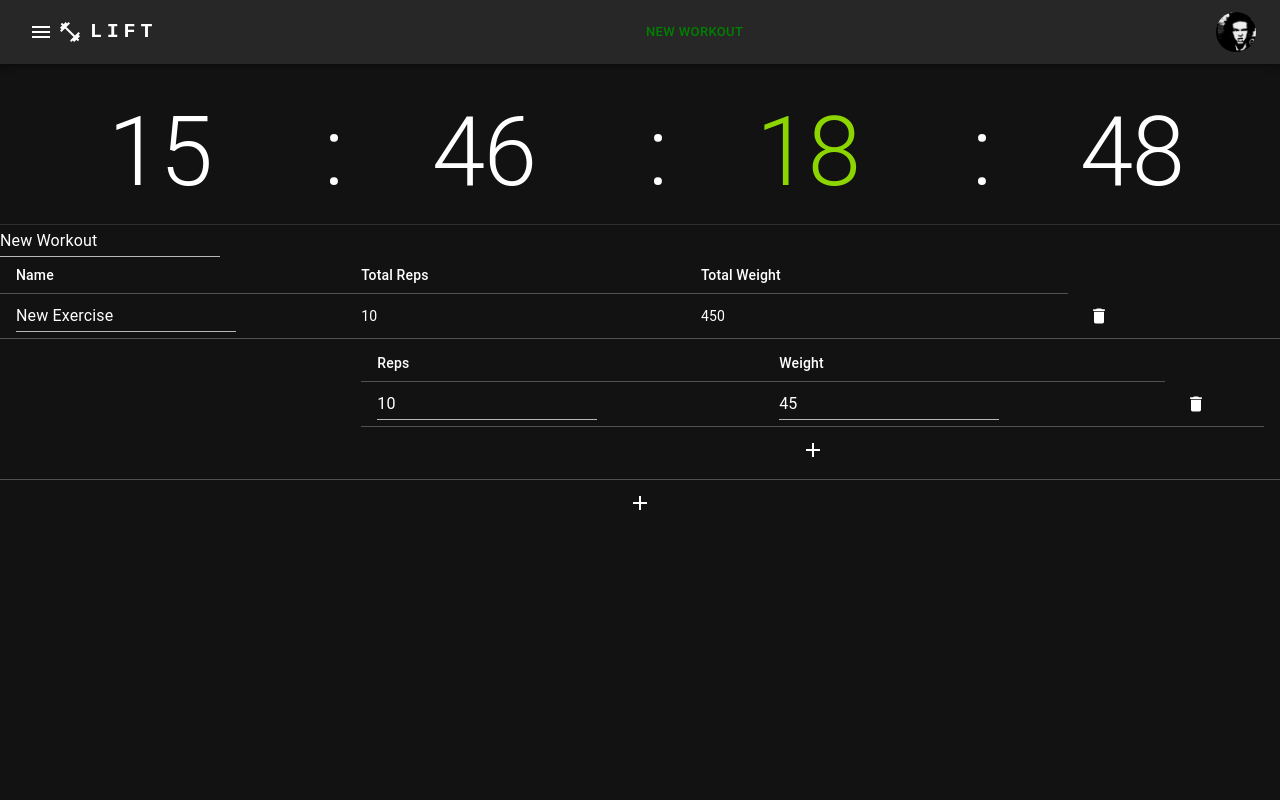
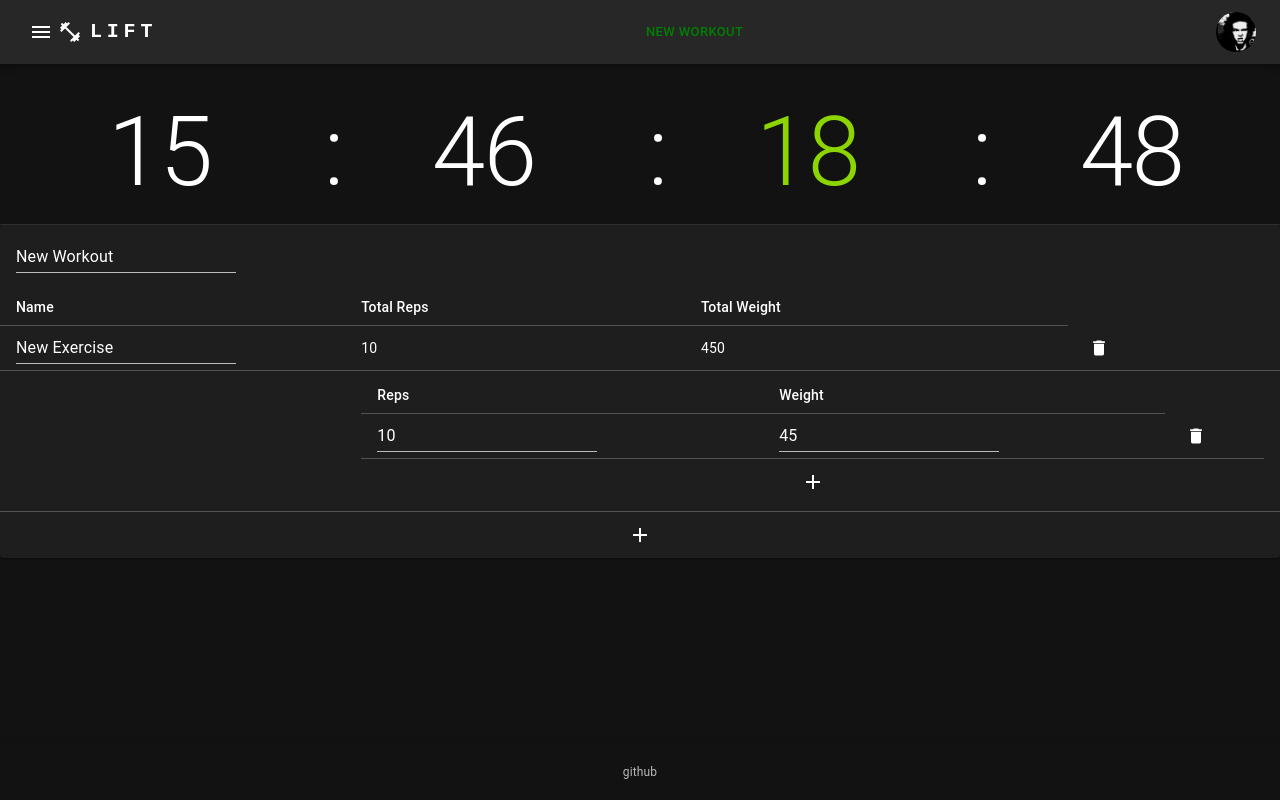
Before and after one commit to entimaniac/workout_tracker_no_ts, a React (Create React App) app: page / in a window 1280 px wide. Built offline with nearby package versions, Linux system fonts and the light colour scheme.

Commit message:
add layout for workout to hold table and name; add footer with link to github; on hover effect to table rows everywhere

```diff
--- a/src/App.js
+++ b/src/App.js
@@ -1,8 +1,9 @@
 import React from 'react';
-import {ExerciseTable} from "./components/exercises/ExerciseTable";
 import {Clock} from "./components/Clock";
 import {Container, createTheme, CssBaseline, Divider, ThemeProvider} from "@mui/material";
 import {MenuBar} from "./components/header/MenuBar";
+import {WorkoutLayout} from "./layout/WorkoutLayout";
+import {Footer} from "./components/footer/Footer";
 
 function App() {
     const darkTheme = createTheme({
@@ -30,6 +31,12 @@ function App() {
                     size: 'small',
                 },
             },
+            MuiTableRow: {
+                hover: true,
+                defaultProps: {
+                    hover: true
+                }
+            },
         }
     });
     return (
@@ -40,7 +47,8 @@ function App() {
                     <MenuBar/>
                     <Clock/>
                     <Divider/>
-                    <ExerciseTable/>
+                    <WorkoutLayout/>
+                    <Footer/>
                 </Container>
             </ThemeProvider>
         </>
--- a/src/components/exercises/ExerciseTable.js
+++ b/src/components/exercises/ExerciseTable.js
@@ -1,20 +1,15 @@
 import React, {Fragment} from 'react';
-import {IconButton, Table, TableBody, TableCell, TableContainer, TableHead, TableRow, TextField} from "@mui/material";
+import {IconButton, Table, TableBody, TableCell, TableContainer, TableHead, TableRow} from "@mui/material";
 import AddIcon from '@mui/icons-material/Add';
 import {SetsTable} from "../sets/SetsTable";
 import {AppContext} from "../../context/AppContext";
 import {Exercise} from "./Exercise";
 
 export const ExerciseTable = () => {
-    const {appData, addExercise, updateActiveWorkout} = React.useContext(AppContext);
-    const updateWorkoutName = (e) => {
-        updateActiveWorkout("name",  e.target.value)
-    }
+    const {appData, addExercise} = React.useContext(AppContext);
     let exerciseList = appData?.activeWorkout?.exercises?.exerciseList || {};
     return (
         <>
-            <TextField value={appData.activeWorkout.name} variant="standard" onChange={updateWorkoutName}/>
-
             <TableContainer>
                 <Table sx={{minWidth: 650}} aria-label="simple table">
                     <TableHead>
--- /dev/null
+++ b/src/components/footer/Footer.js
@@ -0,0 +1,17 @@
+import * as React from 'react';
+import {BottomNavigation, BottomNavigationAction, Link, Paper} from "@mui/material";
+
+export const Footer = () => {
+
+    return (
+        <Paper sx={{position: 'fixed', bottom: 0, left: 0, right: 0}} elevation={3}>
+            <BottomNavigation showLabels={true}>
+                <BottomNavigationAction
+                    component={Link}
+                    label={"github"}
+                    href={"https://github.com/entimaniac/workout_tracker_no_ts"}
+                />
+            </BottomNavigation>
+        </Paper>
+    );
+};
--- /dev/null
+++ b/src/layout/WorkoutLayout.js
@@ -0,0 +1,20 @@
+import React from 'react';
+import {Paper, TextField} from "@mui/material";
+import {AppContext} from "../context/AppContext";
+import {ExerciseTable} from "../components/exercises/ExerciseTable";
+
+export const WorkoutLayout = () => {
+    const {appData, updateActiveWorkout} = React.useContext(AppContext);
+    const updateWorkoutName = (e) => {
+        updateActiveWorkout("name", e.target.value)
+    }
+    return (
+        <>
+            <Paper>
+                <TextField sx={{m: 2}} value={appData.activeWorkout.name} variant="standard"
+                           onChange={updateWorkoutName}/>
+                <ExerciseTable/>
+            </Paper>
+        </>
+    );
+}
```
